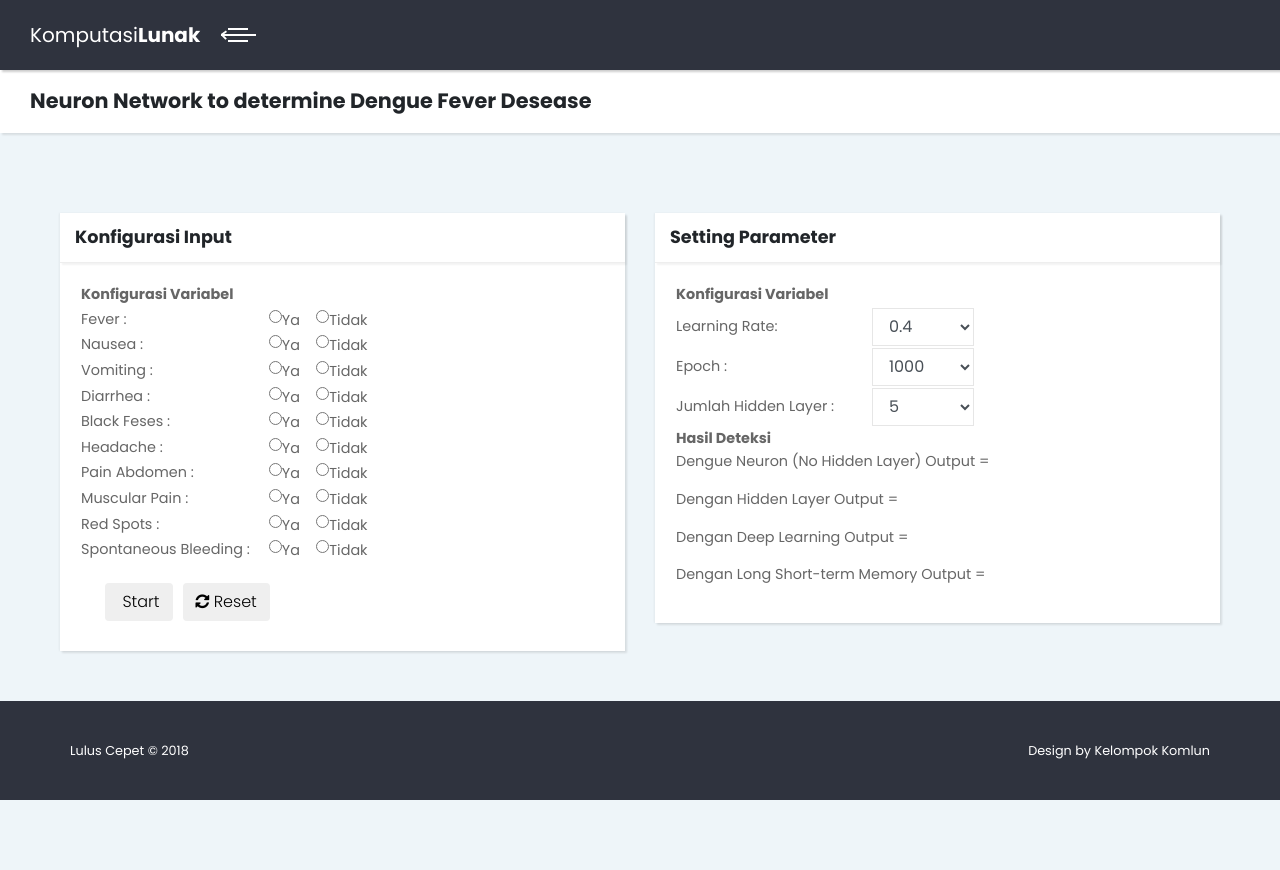
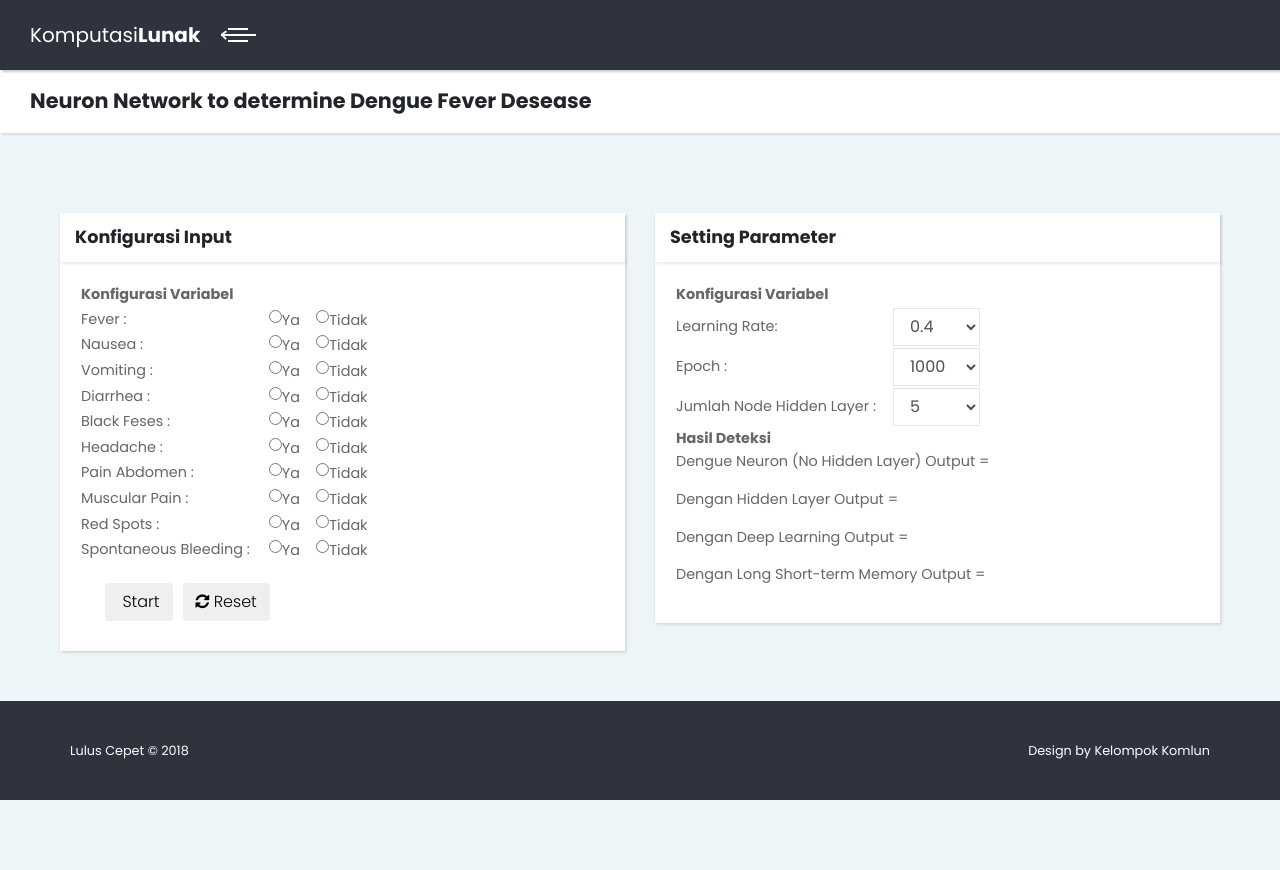
Before and after one commit to johanepu/fuzzy-neuralnetwork, a CodeIgniter app: page /database/ in a window 1280 px wide. Run offline with CodeIgniter, Linux system fonts and the light colour scheme; some libraries are stand-ins or nearby versions.

Commit message:
Perubahan Jumlah Node

```diff
--- a/application/views/vhome.php
+++ b/application/views/vhome.php
@@ -336,7 +336,7 @@
                           </td>
                       </tr>
                       <tr>
-                          <td>Jumlah Hidden Layer : </td>
+                          <td>Jumlah Node Hidden Layer : </td>
                           <td>
                             <div class="input-group col-md-12">
                               <select class="mr form-control"  id="hiddenCount">
```
